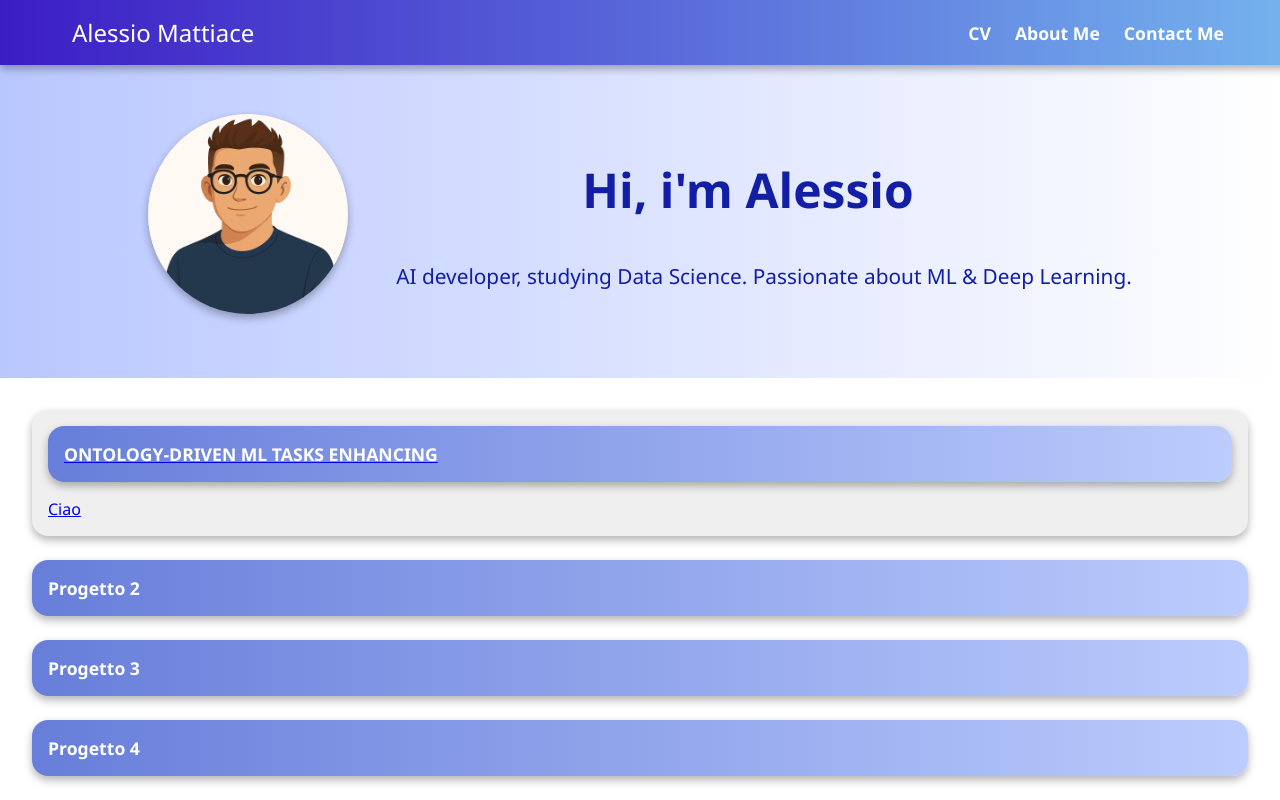
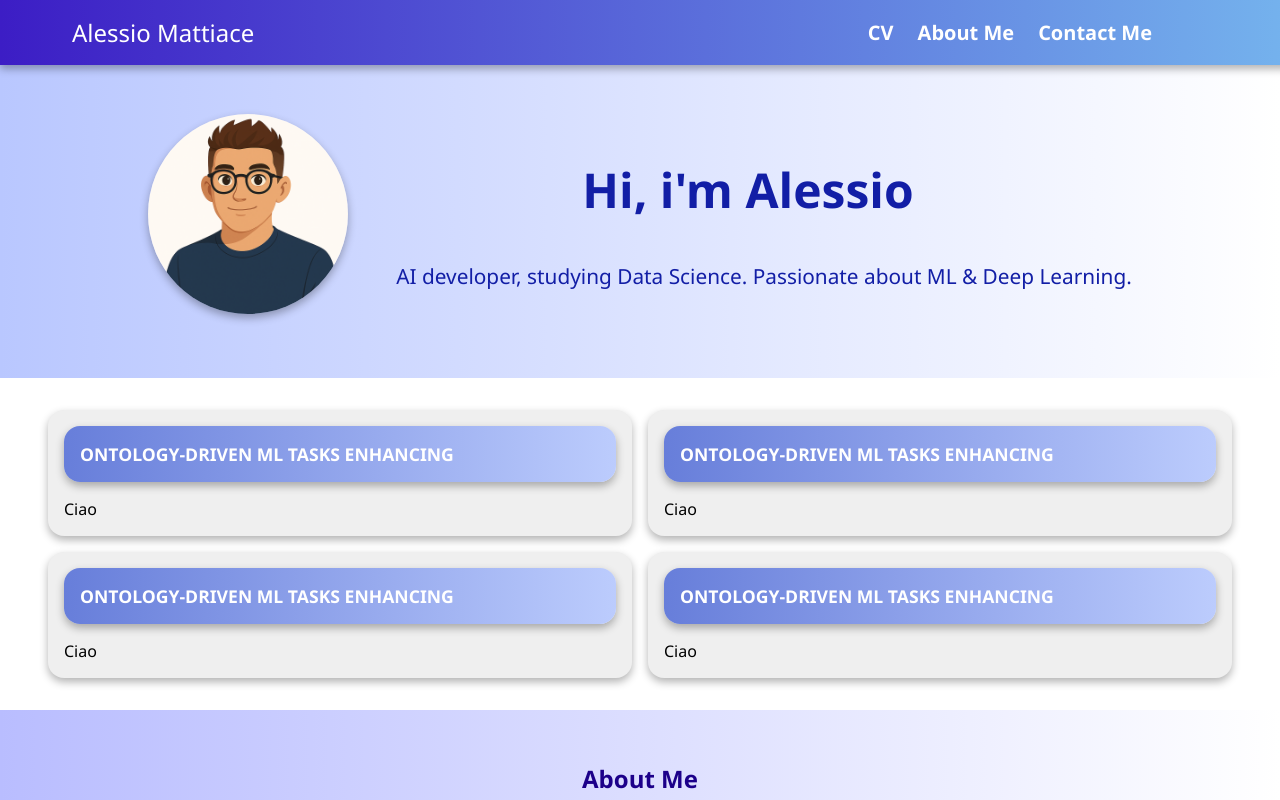
Before and after one commit to alematt0504/alematt0504.github.io, a plain HTML site: page index.html in a window 1280 px wide. Shown: the top 800 px of the page. Drawn offline with Linux system fonts and the light colour scheme.

Commit message:
projects fix

```diff
--- a/index.html
+++ b/index.html
@@ -39,13 +39,13 @@
 
         .nav-links{
             display: flex;
-            margin-right: 3rem;
+            margin-right: 10%;
         }
 
         .nav-links a {
             margin-left: 1.5rem;
             color: white;
-            font-size: 1.1rem;
+            font-size: 125%;
             text-decoration: none;
             font-weight: bold;
             transition: color 0.3s ease;
@@ -53,8 +53,8 @@
 
         .nav-links a:hover {
             color: #c8c8c8;
+            font-weight: bold;
         }
-
 
         .hero {
             padding: 4rem 2rem;
@@ -94,8 +94,14 @@
         .portfolio {
             padding: 2rem;
             display: flex;
-            flex-direction: column;
-            gap: 1.5rem;
+            flex-wrap: wrap;
+            gap: 1rem;
+            justify-content: center;
+        }
+
+        .project a{
+            text-decoration: none;
+            color: inherit;
         }
 
         .project{
@@ -104,9 +110,20 @@
             padding: 1rem;
             box-shadow: 0 4px 8px rgba(0,0,0,0.3);
             color: black;
+            flex: 1 1 calc(50% - 1.5rem);
+            max-width: calc(50% - 1.5rem);
+            box-sizing: border-box;
+        }
+
+        @media (max-width: 900px) {
+            .project {
+                flex: 1 1 100%;
+                max-width: 100%;
+            }
         }
 
         .project_header {
+            text-decoration: none;
             background: linear-gradient(to right, #677eda, #bcccfd);
             border-radius: 16px;
             padding: 1rem;
@@ -178,9 +195,27 @@
         </a>
     </div>
 
-    <div class="project_header">Progetto 2</div>
-    <div class="project_header">Progetto 3</div>
-    <div class="project_header">Progetto 4</div>
+    <div class="project">
+        <a href="https://esempio.com" target="_blank">
+            <div class="project_header">ONTOLOGY-DRIVEN ML TASKS ENHANCING</div>
+            <div class="project_content">Ciao</div>
+        </a>
+    </div>
+
+    <div class="project">
+        <a href="https://esempio.com" target="_blank">
+            <div class="project_header">ONTOLOGY-DRIVEN ML TASKS ENHANCING</div>
+            <div class="project_content">Ciao</div>
+        </a>
+    </div>
+
+    <div class="project">
+        <a href="https://esempio.com" target="_blank">
+            <div class="project_header">ONTOLOGY-DRIVEN ML TASKS ENHANCING</div>
+            <div class="project_content">Ciao</div>
+        </a>
+    </div>
+
 </section>
 
 <section id="about" class="about">
```
